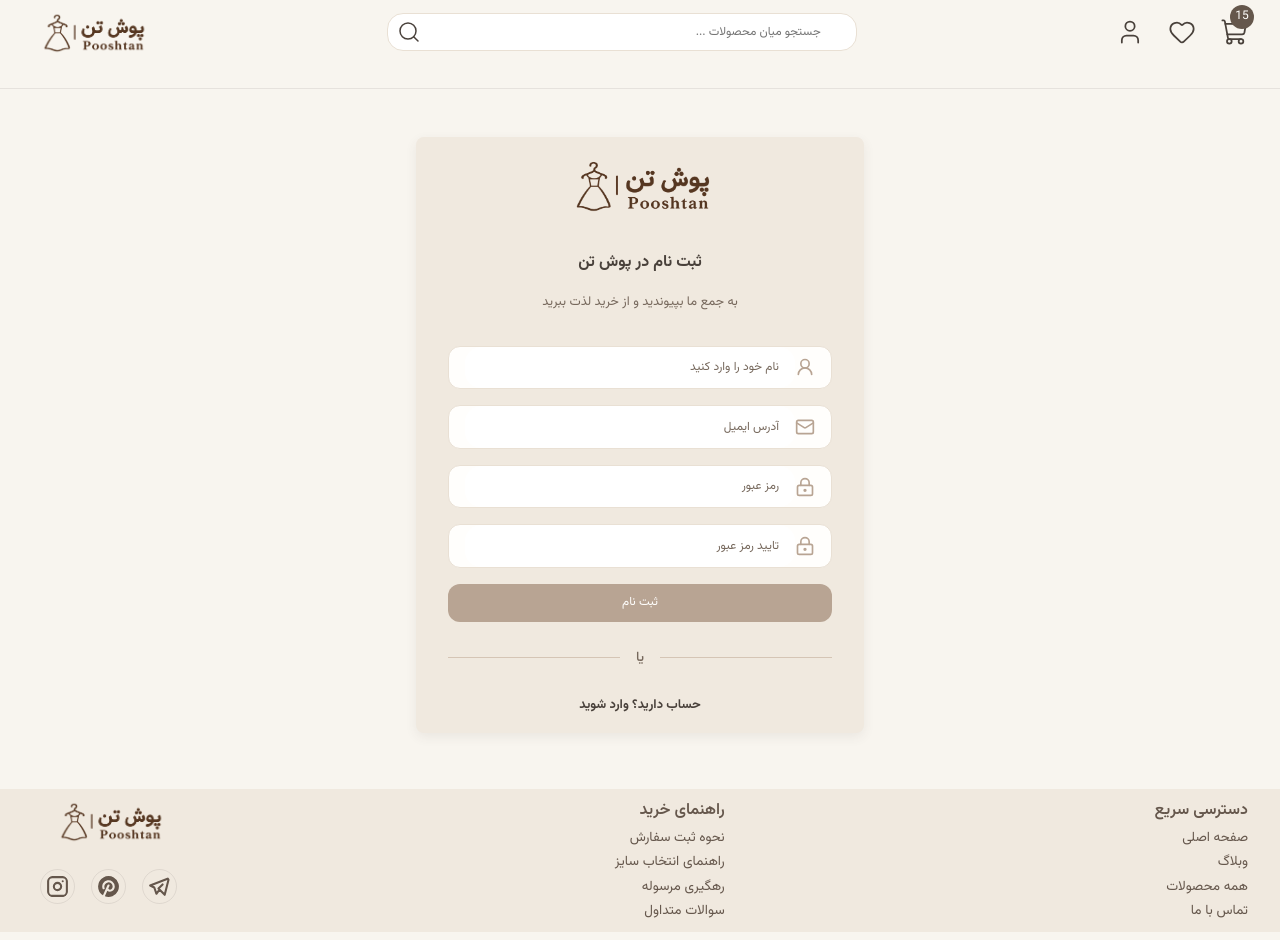
After one commit to fatemeh-ch/Pooshtan, a Django app: template templates/accounts/register.html in a window 1280 px wide. The commit adds this page. Run offline with Django 5.2, Linux system fonts and the light colour scheme; the template is opened without the code that fills it, so the values that code supplies are empty.

Commit message:
Feat (Accounts): Add registration page UI

```diff
--- a/static/css/pages/auth.css
+++ b/static/css/pages/auth.css
@@ -138,3 +138,15 @@ OR
   height: 1px;
   background-color: var(--color-neutral-stone-beige);
 }
+
+/* Auth Link */
+
+.auth-switch-link{
+  font-weight: bold;
+  font-size: 0.8rem;
+}
+
+.auth-switch-link:hover{
+  color: var(--color-secondary-soft-brown);
+  transition: var(--transition-slow);
+}
--- /dev/null
+++ b/templates/accounts/register.html
@@ -0,0 +1,106 @@
+{% extends 'base.html' %}
+
+{% load static %}
+
+{% block meta_description %} ثبت نام در پوش تن ، صفحه ثبت نام ، پوش تن{% endblock meta_description %}
+
+{% block title %}پوش تن | ثبت نام{% endblock title %}
+
+{% block extra_css %}
+
+<link rel="stylesheet" href="{% static 'css/pages/auth.css' %}">
+
+{% endblock extra_css %}
+
+
+{% block content %}
+
+<!-- Authentication Box -->
+
+<div class="auth_card d-flex flex-column flex-center">
+
+    <!-- Logo -->
+    <img src="{% static 'images/logo.png' %}" alt="pooshtan-logo">
+
+    <!-- Titles -->
+    <section class="titles d-flex flex-column flex-center">
+        <h1>ثبت نام در پوش تن</h1>
+        <p>به جمع ما بپیوندید و از خرید لذت ببرید</p>
+    </section>
+
+    <!-- Form -->
+    <form action="." method="post" class="d-flex flex-column">
+
+        {% csrf_token %}
+
+        <!-- Input: First name -->
+        <div class="input-wrapper d-flex align-center">
+            <svg xmlns="http://www.w3.org/2000/svg" width="24" height="24" viewBox="0 0 24 24" fill="none"
+                stroke="currentColor" stroke-width="2" stroke-linecap="round" stroke-linejoin="round"
+                class="lucide lucide-user-round preview-icon input-icon">
+                <circle cx="12" cy="8" r="5" />
+                <path d="M20 21a8 8 0 0 0-16 0" />
+            </svg>
+
+            <input type="text" name="first_name" class="text-input" placeholder="نام خود را وارد کنید" required autocomplete="given-name">
+        </div>
+
+        <!-- Input: Email -->
+        <div class="input-wrapper d-flex align-center">
+            <svg xmlns="http://www.w3.org/2000/svg" width="24" height="24" viewBox="0 0 24 24" fill="none"
+                stroke="currentColor" stroke-width="2" stroke-linecap="round" stroke-linejoin="round"
+                class="lucide lucide-mail preview-icon input-icon">
+                <path d="m22 7-8.991 5.727a2 2 0 0 1-2.009 0L2 7" />
+                <rect x="2" y="4" width="20" height="16" rx="2" />
+            </svg>
+
+            <input type="email" name="email" class="text-input" placeholder="آدرس ایمیل" autocomplete="username"
+                required>
+        </div>
+
+        <!-- Input: Password -->
+        <div class="input-wrapper d-flex align-center">
+            <svg xmlns="http://www.w3.org/2000/svg" width="24" height="24" viewBox="0 0 24 24" fill="none"
+                stroke="currentColor" stroke-width="2" stroke-linecap="round" stroke-linejoin="round"
+                class="lucide lucide-lock-keyhole preview-icon input-icon">
+                <circle cx="12" cy="16" r="1" />
+                <rect x="3" y="10" width="18" height="12" rx="2" />
+                <path d="M7 10V7a5 5 0 0 1 10 0v3" />
+            </svg>
+            <input type="password" name="password" class="text-input" placeholder="رمز عبور"
+                autocomplete="current-password" required>
+        </div>
+
+        <!-- Input: Confirm Password -->
+        <div class="input-wrapper d-flex align-center">
+            <svg xmlns="http://www.w3.org/2000/svg" width="24" height="24" viewBox="0 0 24 24" fill="none"
+                stroke="currentColor" stroke-width="2" stroke-linecap="round" stroke-linejoin="round"
+                class="lucide lucide-lock-keyhole preview-icon input-icon">
+                <circle cx="12" cy="16" r="1" />
+                <rect x="3" y="10" width="18" height="12" rx="2" />
+                <path d="M7 10V7a5 5 0 0 1 10 0v3" />
+            </svg>
+            <input type="password" name="password_confirm" class="text-input" placeholder="تایید رمز عبور"
+                autocomplete="current-password" required>
+        </div>
+
+        <button type="submit" class="send-button">
+            ثبت نام
+        </button>
+    </form>
+
+    <!-- OR -->
+
+    <div class="or d-flex align-center">
+        <span>یا</span>
+    </div>
+
+
+    <!-- Auth Switch -->
+    <a href="{% url 'accounts:login' %}" class="auth-switch-link">حساب دارید؟ وارد شوید</a>
+
+</div>
+
+<!-- End of Authentication Box -->
+
+{% endblock content %}
```
